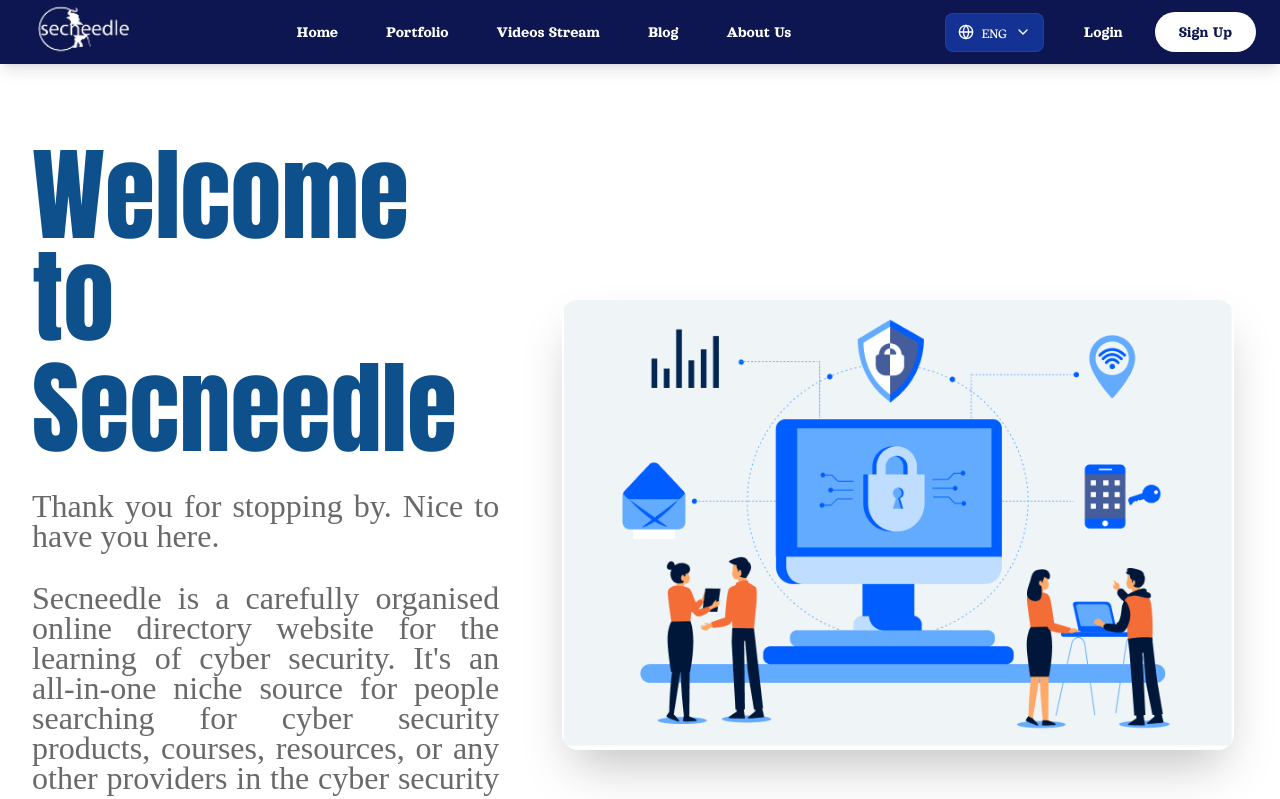
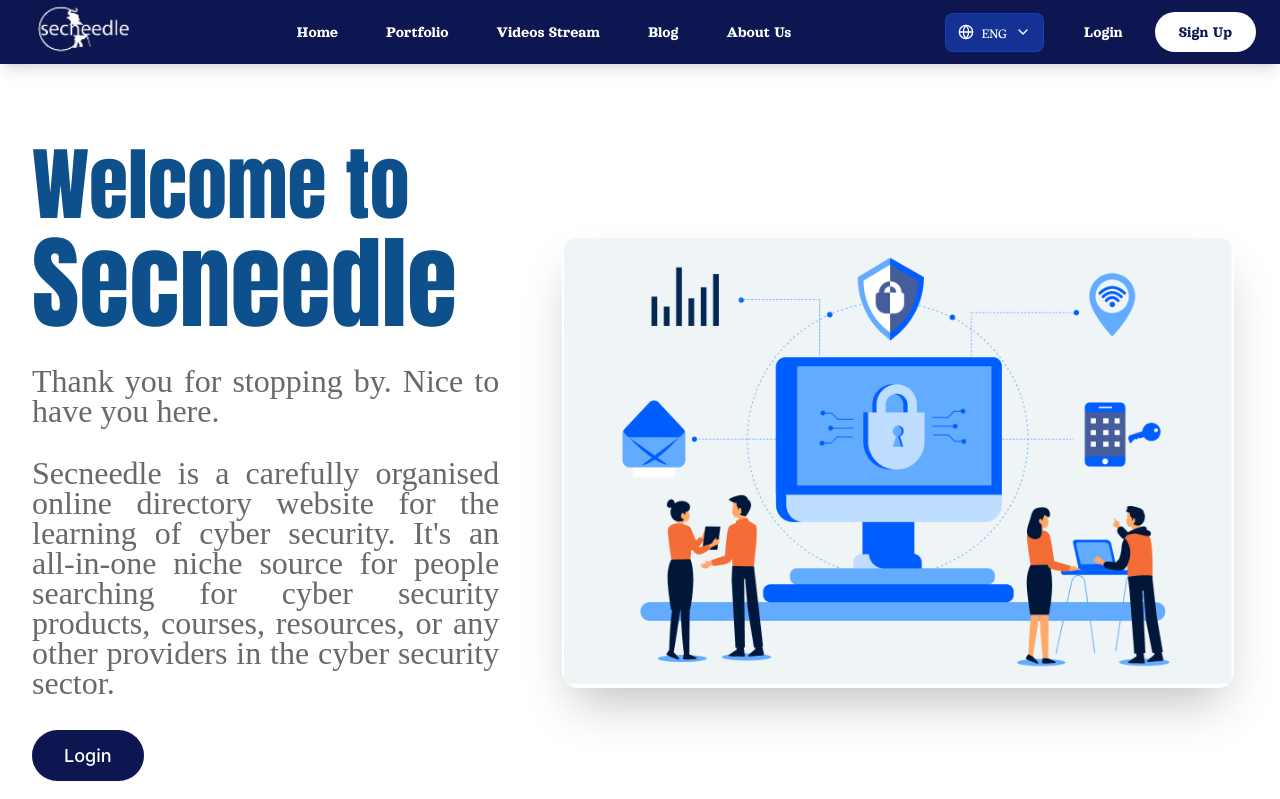
Before and after one commit to doneymore/devtribe, a Next.js app: page / in a window 1280 px wide. Shown: the top 799 px of the page. Built offline with nearby package versions, Linux system fonts and the light colour scheme.

Commit message:
fixes on the hero page

```diff
--- a/app/component/reusable/heroSection1.tsx
+++ b/app/component/reusable/heroSection1.tsx
@@ -44,10 +44,10 @@
                 style={{
                   fontFamily: "Impact, sans-serif",
                   fontWeight: 400,
-                  fontSize: "clamp(2.5rem, 8vw, 6.875rem)", // Responsive from 40px to 110px
-                  lineHeight: "clamp(2.5rem, 8vw, 7.1875rem)", // Responsive from 40px to 115px
+                  fontSize: "clamp(1.5rem, 5vw + 1rem, 6.875rem)", // Better mobile scaling
+                  lineHeight: "clamp(1.6rem, 5vw + 1rem, 7.1875rem)", // Proportional line height
                   letterSpacing: "0px",
-                  textAlign: "justify",
+                  textAlign: "left", // Changed from justify for better mobile readability
                 }}
               >
                 {title}
--- a/app/layout.tsx
+++ b/app/layout.tsx
@@ -4,8 +4,11 @@
 import StoreProvider from "./lib/providers/storeProvider";
 
 export const metadata: Metadata = {
-  title: "Create Next App",
-  description: "Generated by create next app",
+  title: "Secneedle",
+  description: "Your comprehensive cybersecurity resource directory",
+  icons: {
+    icon: "/secneedle.ico",
+  },
 };
 
 export default function RootLayout({
```
Also changed, not shown: 1 other file (tests, documents, lock files or other folders).
